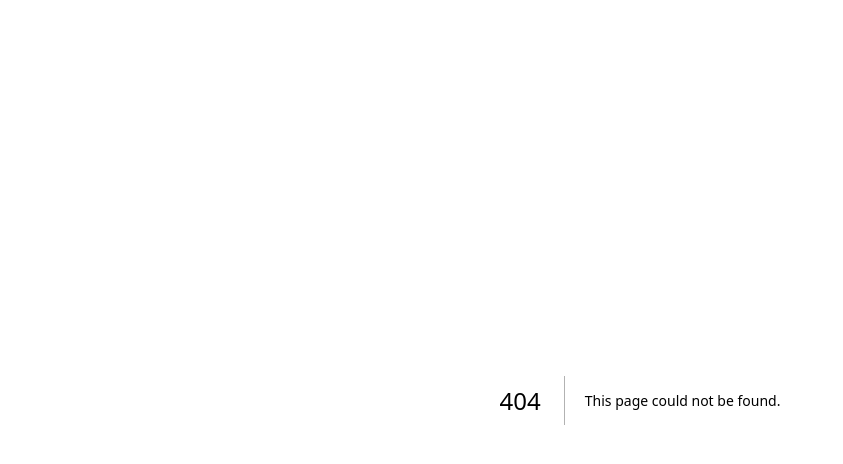
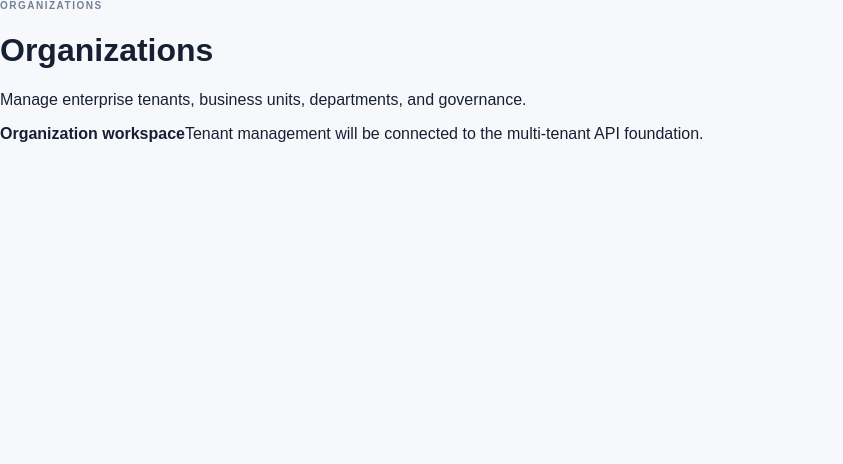
Before and after one commit to deaconjason-stack/PeopleSyncD, a Next.js app in the folder apps/web/: page /organizations in a window 1280 px wide. Before the commit this address had no page. Shown: the top 464 px of the page, without its empty margins (0-843 px from the left). Built offline with nearby package versions, Linux system fonts and the light colour scheme.

Commit message:
feat: add Organizations application route

```diff
--- /dev/null
+++ b/apps/web/app/organizations/page.tsx
@@ -0,0 +1,3 @@
+export default function OrganizationsPage() {
+  return <main className="route-page"><p className="eyebrow">ORGANIZATIONS</p><h1>Organizations</h1><p>Manage enterprise tenants, business units, departments, and governance.</p><div className="empty-state"><strong>Organization workspace</strong><span>Tenant management will be connected to the multi-tenant API foundation.</span></div></main>;
+}
```
